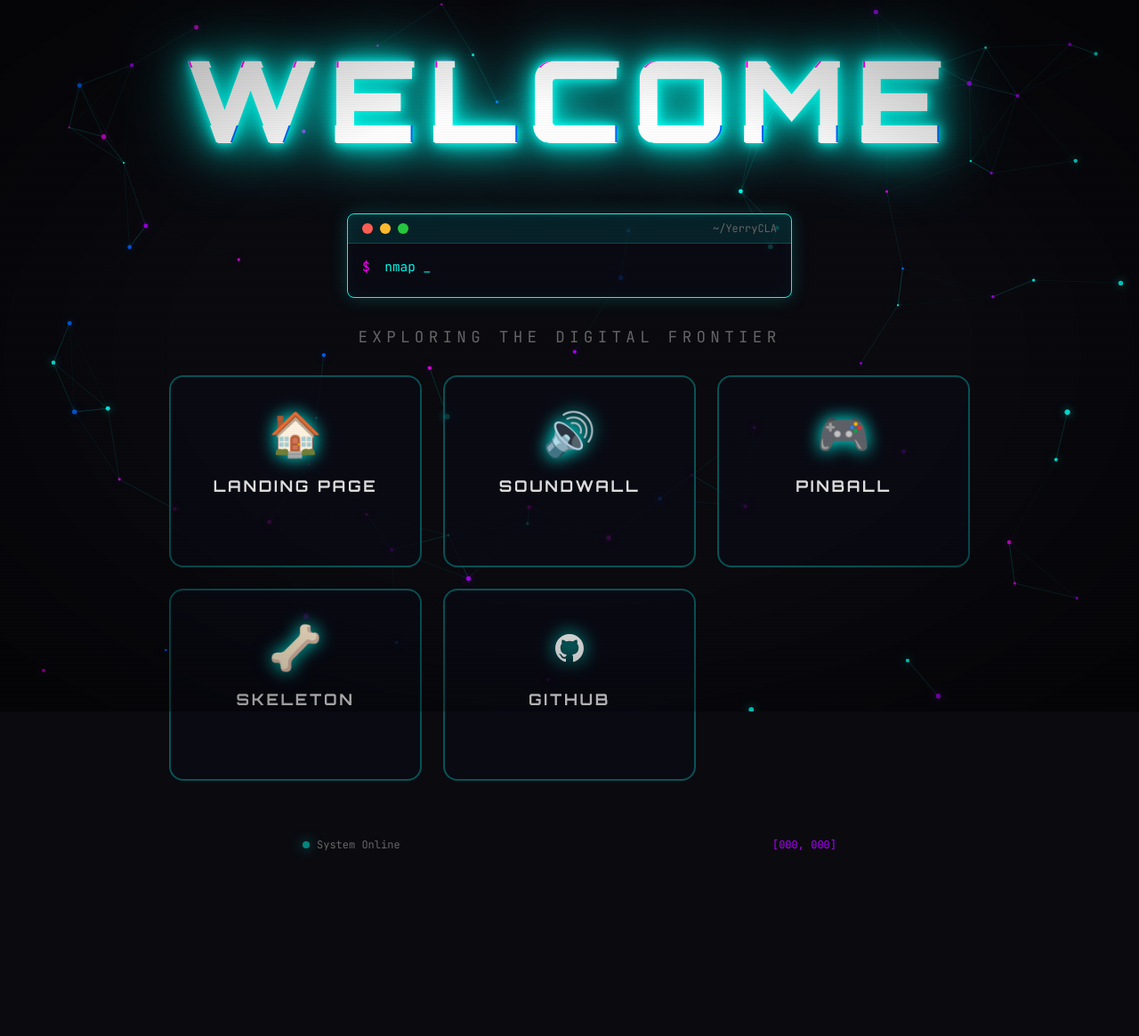
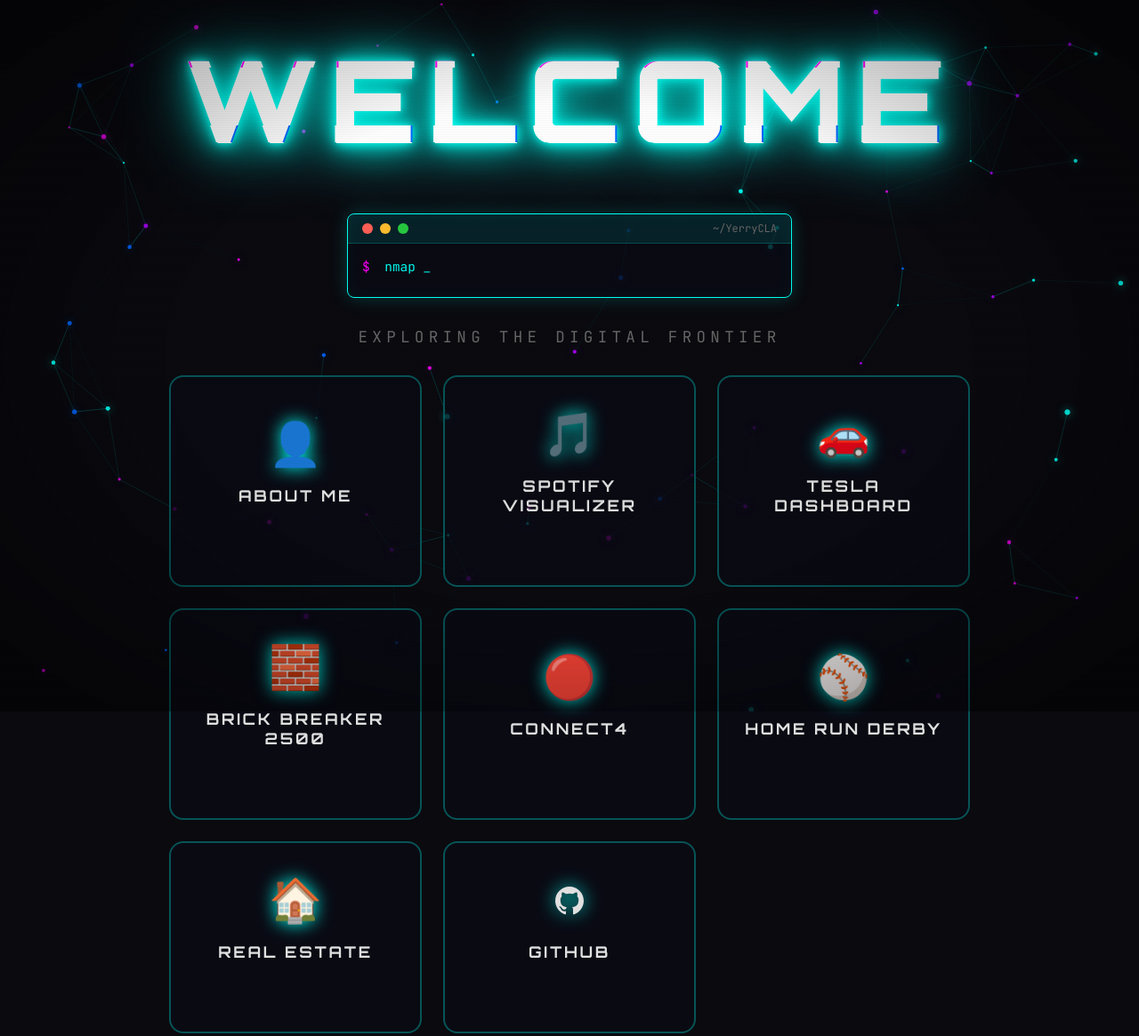
Before and after one commit to yerry262/Welcome, a website: page index.html in a window 1280 px wide. Shown: the top 1165 px of the page at 89% size. Before the commit the page ends 990 px from the top, so only its background shows below. Drawn offline with Linux system fonts and the light colour scheme.

Commit message:
yerry262

```diff
--- a/index.html
+++ b/index.html
@@ -38,27 +38,42 @@
       <p class="subtitle">Exploring the digital frontier</p>
 
       <div class="big-links">
-        <a href="https://yerrycla.github.io/LandingPage" class="big-link" target="_blank">
-          <div class="big-link-icon">&#x1F3E0;</div>
-          <div class="big-link-label">Landing Page</div>
+        <a href="https://yerry262.github.io/Personal_Website/" class="big-link" target="_blank">
+          <div class="big-link-icon">👤</div>
+          <div class="big-link-label">About Me</div>
           <div class="big-link-arrow">→</div>
         </a>
-        <a href="https://yerrycla.github.io/Soundwall" class="big-link" target="_blank">
-          <div class="big-link-icon">&#x1F50A;</div>
-          <div class="big-link-label">SoundWall</div>
+        <a href="https://yerry262.github.io/Spotify-Webapp-Visualizer/" class="big-link" target="_blank">
+          <div class="big-link-icon">🎵</div>
+          <div class="big-link-label">Spotify Visualizer</div>
           <div class="big-link-arrow">→</div>
         </a>
-        <a href="https://yerrycla.github.io/Pinball" class="big-link" target="_blank">
-          <div class="big-link-icon">&#x1F3AE;</div>
-          <div class="big-link-label">Pinball</div>
+        <a href="https://yerry262.github.io/Tesla-Dashboard/" class="big-link" target="_blank">
+          <div class="big-link-icon">🚗</div>
+          <div class="big-link-label">Tesla Dashboard</div>
           <div class="big-link-arrow">→</div>
         </a>
-        <a href="https://yerrycla.github.io/Skeleton" class="big-link" target="_blank">
-          <div class="big-link-icon">&#x1F9B4;</div>
-          <div class="big-link-label">Skeleton</div>
+        <a href="https://yerry262.github.io/BrickBreaker2500/" class="big-link" target="_blank">
+          <div class="big-link-icon">🧱</div>
+          <div class="big-link-label">Brick Breaker 2500</div>
           <div class="big-link-arrow">→</div>
         </a>
-        <a href="https://github.com/YerryCLA" class="big-link" target="_blank">
+        <a href="https://yerry262.github.io/Connect4/" class="big-link" target="_blank">
+          <div class="big-link-icon">🔴</div>
+          <div class="big-link-label">Connect4</div>
+          <div class="big-link-arrow">→</div>
+        </a>
+        <a href="https://yerry262.github.io/HomeRunDerby/" class="big-link" target="_blank">
+          <div class="big-link-icon">⚾</div>
+          <div class="big-link-label">Home Run Derby</div>
+          <div class="big-link-arrow">→</div>
+        </a>
+        <a href="https://yerry262.github.io/RealEstate/" class="big-link" target="_blank">
+          <div class="big-link-icon">🏠</div>
+          <div class="big-link-label">Real Estate</div>
+          <div class="big-link-arrow">→</div>
+        </a>
+        <a href="https://github.com/yerry262" class="big-link" target="_blank">
           <div class="big-link-icon">
             <svg viewBox="0 0 24 24" width="32" height="32" fill="currentColor">
               <path d="M12 0c-6.626 0-12 5.373-12 12 0 5.302 3.438 9.8 8.207 11.387.599.111.793-.261.793-.577v-2.234c-3.338.726-4.033-1.416-4.033-1.416-.546-1.387-1.333-1.756-1.333-1.756-1.089-.745.083-.729.083-.729 1.205.084 1.839 1.237 1.839 1.237 1.07 1.834 2.807 1.304 3.492.997.107-.775.418-1.305.762-1.604-2.665-.305-5.467-1.334-5.467-5.931 0-1.311.469-2.381 1.236-3.221-.124-.303-.535-1.524.117-3.176 0 0 1.008-.322 3.301 1.23.957-.266 1.983-.399 3.003-.404 1.02.005 2.047.138 3.006.404 2.291-1.552 3.297-1.23 3.297-1.23.653 1.653.242 2.874.118 3.176.77.84 1.235 1.911 1.235 3.221 0 4.609-2.807 5.624-5.479 5.921.43.372.823 1.102.823 2.222v3.293c0 .319.192.694.801.576 4.765-1.589 8.199-6.086 8.199-11.386 0-6.627-5.373-12-12-12z"/>
```
